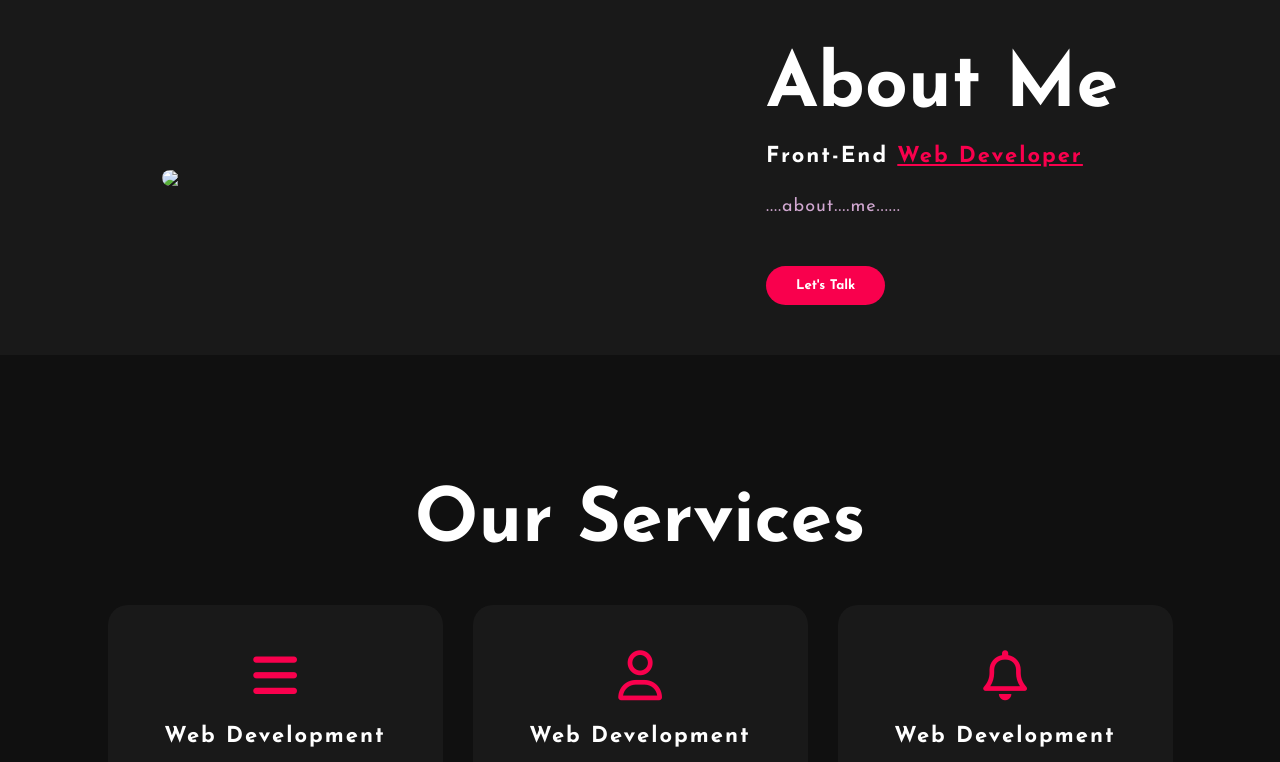
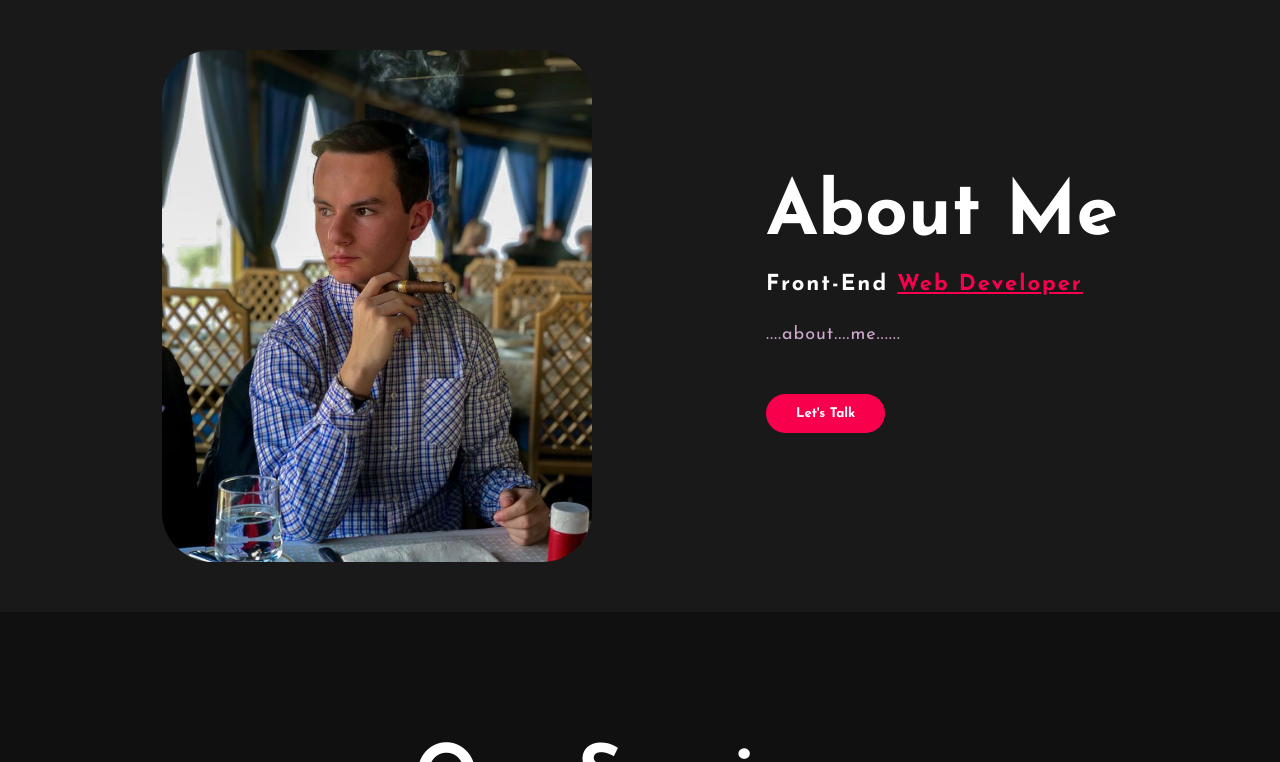
Before and after one commit to GeorgeAssad/George-B-Assad, a plain HTML site: page index.html in a window 1280 px wide. Shown: the part 800-1562 px from the top of the page. Drawn offline with Linux system fonts and the light colour scheme.

Commit message:
Update index.html

```diff
--- a/index.html
+++ b/index.html
@@ -53,7 +53,7 @@
 
     <section class="About" id="about">
         <div class="main">
-            <img src="/first website/cigar2022.jpeg">
+            <img src="cigar2022.jpeg">
             <div>
                 <h2>About me</h2>
                 <h5>Front-End <span>Web Developer</span></h5>
```
